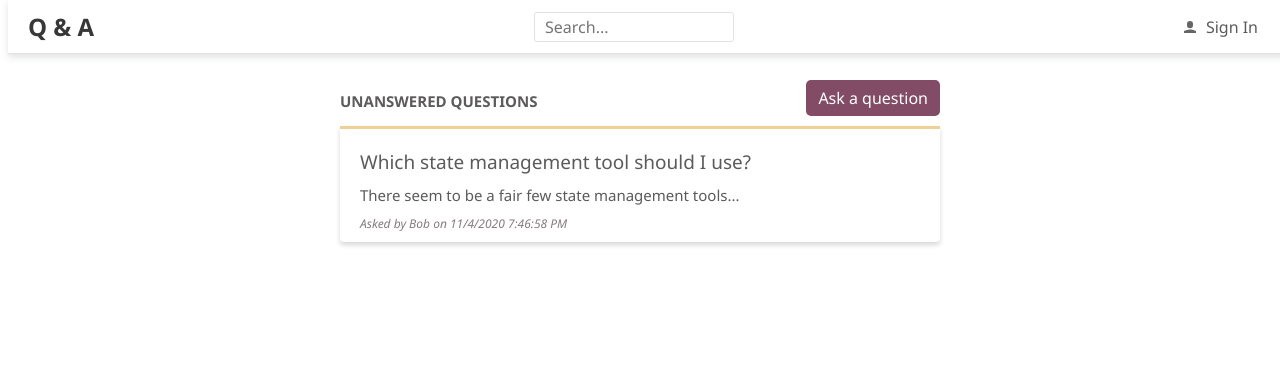
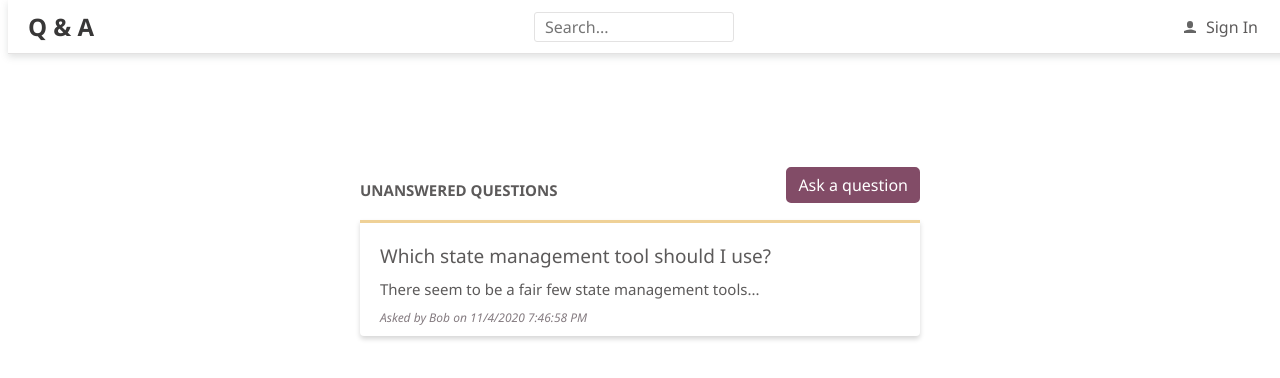
Before and after one commit to Delbert93/firstreactapp, a React (Create React App) app: page / in a window 1280 px wide. Shown: the top 378 px of the page. Built offline with nearby package versions, Linux system fonts and the light colour scheme.

Commit message:
Fixed cmd command so it ran both install and start npm commands. Also finsihed created a child for the title.

```diff
--- a/src/HomePage.tsx
+++ b/src/HomePage.tsx
@@ -4,9 +4,12 @@
 import { PrimaryButton } from './Styles';
 import { QuestionList } from './QuestionList';
 import { getUnansweredQuestions } from './QuestionData';
+import { Page } from './Page';
+import { PageTitle } from './PageTitle';
 
 
 export const HomePage = () => (
+  <Page>
     <div
       css=
       {
@@ -36,10 +39,11 @@
             text-transform: uppercase;`
           }
         >
-        Unanswered Questions
+          <PageTitle>Unanswered Questions</PageTitle>
         </h2>
         <PrimaryButton>Ask a question</PrimaryButton>
       </div>
       <QuestionList data={getUnansweredQuestions()} />
     </div>
+  </Page>
 );
--- /dev/null
+++ b/src/Page.tsx
@@ -0,0 +1,24 @@
+import { FC } from 'react';
+import React from 'react';
+/** @jsxImportSource @emotion/core */
+import { css, jsx } from '@emotion/core';
+import { PageTitle } from './PageTitle';
+
+
+interface Props {
+  title?: string;
+}
+
+
+export const Page: FC<Props> = ({ title, children }) => (
+  <div
+    css={css`
+      margin: 50px auto 20px auto;
+      padding: 30px 20px;
+      max-width: 600px;
+    `}
+  >
+    {title && <PageTitle>{title}</PageTitle>}
+    {children}
+  </div>
+);
```
Also changed, not shown: 1 other file (tests, documents, lock files or other folders). Lines whose indentation alone changed are shown as unchanged.
